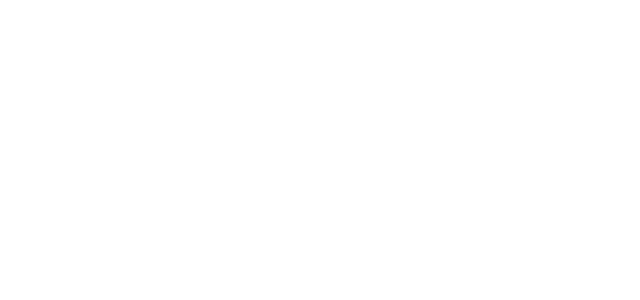
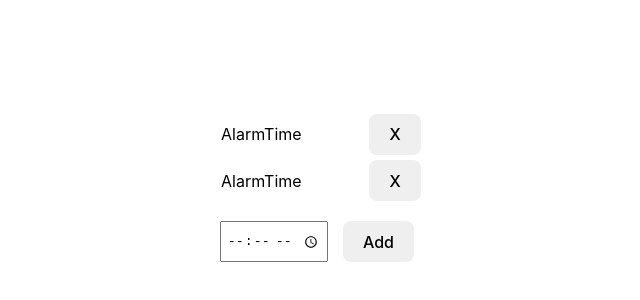
Before and after one commit to RatLad69/time-intervals, a React (Vite) app: page / in a window 1280 px wide. Shown: the part 212-512 px from the top of the page, without its empty margins (323-963 px from the left). Built offline with nearby package versions, Linux system fonts and the light colour scheme.

Commit message:
Added new interval component

```diff
--- a/src/App.module.scss
+++ b/src/App.module.scss
@@ -3,3 +3,19 @@
     display: flex;
     flex-direction: row;
 }
+
+.time-container {}
+
+.alarm-container {}
+
+.intervals {
+    display: flex;
+    flex-direction: column;
+    gap: 5px 0px;
+}
+
+.new-interval {
+    padding-top: 20px;
+    padding-left: 0px;
+    display: inline-block;
+}
--- a/src/App.tsx
+++ b/src/App.tsx
@@ -1,12 +1,23 @@
 import { useState } from 'react';
 import styles from './App.module.scss';
+import { AlarmTime } from './components/alarm-time/alarm-time';
+import { NewInterval } from './components/new-interval/new-interval';
+
 
 function App() {
 
     return (
         <div className={styles.App}>
-            <div></div>
-            <div />
+            <div className={styles['time-container']}>
+                <div className={styles.intervals}>
+                    <AlarmTime />
+                    <AlarmTime />
+                </div>
+                <div className={styles['new-interval']}>
+                    <NewInterval />
+                </div>
+            </div>
+            <div className={styles['alarm-container']} />
         </div>
     );
 }
--- a/src/_codux/boards/alarm-time/alarm-time.board.tsx
+++ b/src/_codux/boards/alarm-time/alarm-time.board.tsx
@@ -6,7 +6,7 @@
     Board: () => <AlarmTime />,
     isSnippet: true,
     environmentProps: {
-        canvasWidth: 316,
+        canvasWidth: 232,
         canvasHeight: 159
     }
 });
--- a/src/components/alarm-time/alarm-time.module.scss
+++ b/src/components/alarm-time/alarm-time.module.scss
@@ -2,6 +2,8 @@
     display: flex;
     flex-direction: row;
     justify-content: space-around;
+    min-width: 200px;
+    padding-left: 8px;
 }
 
 .RemoveTimeButton {
--- /dev/null
+++ b/src/components/new-interval/new-interval.module.scss
@@ -0,0 +1,12 @@
+.root {
+    display: flex;
+    align-content: center;
+    gap: 0px 15px;
+    max-width: 200px;
+    max-height: 45px;
+}
+
+.time-input {
+    padding-left: 5px;
+    padding-right: 5px;
+}
--- /dev/null
+++ b/src/components/new-interval/new-interval.tsx
@@ -0,0 +1,16 @@
+import classNames from 'classnames';
+import styles from './new-interval.module.scss';
+
+export interface NewIntervalProps {
+    className?: string;
+}
+
+/**
+ * This component was created using Codux's Default new component template.
+ * To create custom component templates, see https://help.codux.com/kb/en/article/kb16522
+ */
+export const NewInterval = ({ className }: NewIntervalProps) => {
+    return <div className={classNames(styles.root, className)}>
+        <input type="time" className={styles['time-input']} />
+        <button>Add</button></div>;
+};
```
Also changed, not shown: src/_codux/boards/new-interval/new-interval.board.tsx (added, +8 -0 lines).
